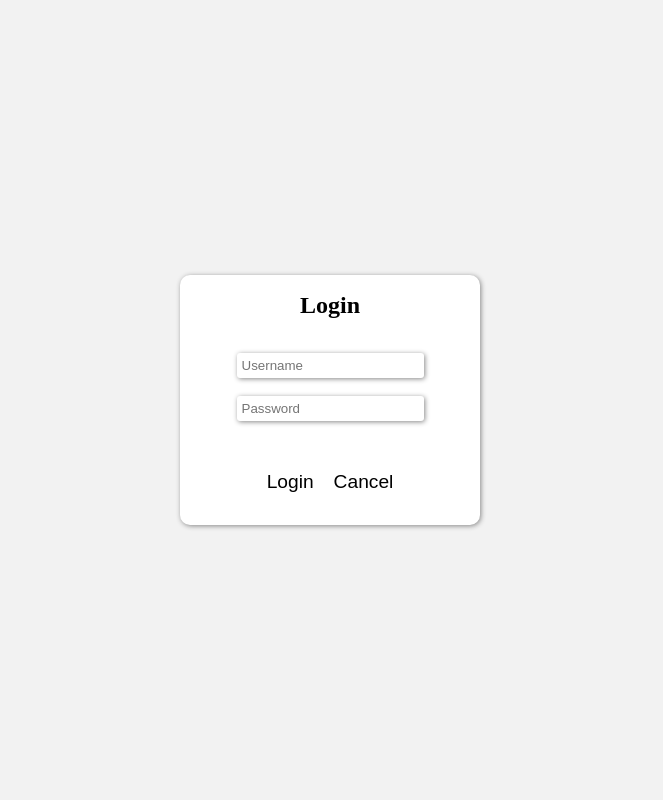
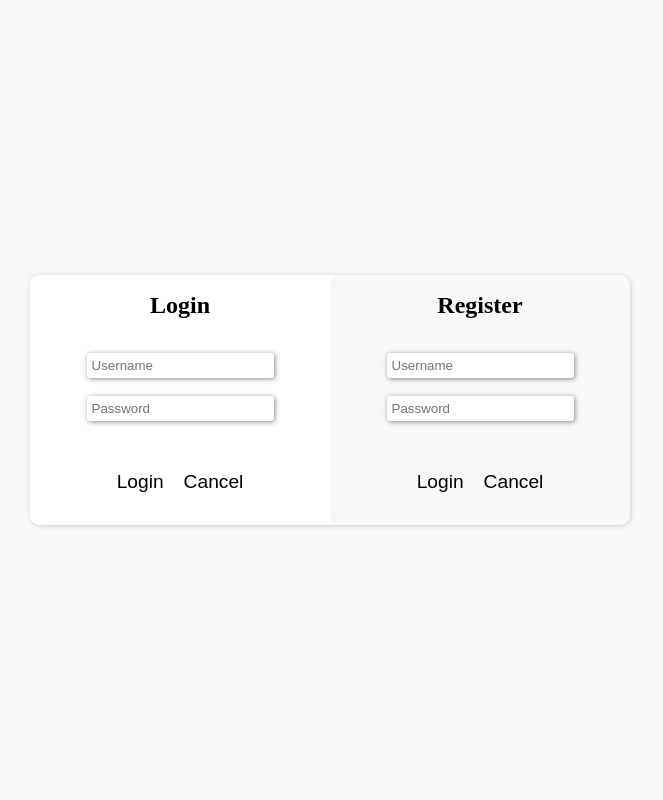
Before and after one commit to haha-ha-cuo/XiliXili, a PHP site: page /login.html in a window 1280 px wide. Shown: the whole page, without its empty margins (310-973 px from the left). Run offline with PHP 8.4, Linux system fonts and the light colour scheme.

Commit message:
update login

```diff
--- a/css/login.css
+++ b/css/login.css
@@ -5,17 +5,25 @@
 }
 
 body {
-    background-color: #f2f2f2;
+    background-color: #f8f8f8;
     display: flex;
     justify-content: center;
     align-items: center;
 }
+.login-form{
+    border-radius: 10px;
+    background-color: #ffffff;
+    display:flex;
+    flex-direction: row;
+    justify-content: center;
+    align-items: center;
+    box-shadow: 1px 1px 5px #ccc;
+}
 
-.login-form {
+.login-form-in {
     background-color: #ffffff;
     width: 300px;
     height: 250px;
-    box-shadow: 1px 1px 5px #888888;
     display: flex;
     flex-direction: column;
     justify-content: space-around;
@@ -60,3 +68,31 @@ body {
     align-items: center;
     padding: 5px;
 }
+
+.login-form-up {
+    background-color: #f8f8f8;
+    width: 300px;
+    height: 250px;
+    display: flex;
+    flex-direction: column;
+    justify-content: space-around;
+    align-items: center;
+    border-radius: 10px;
+}
+
+.button-box-up {
+    margin: 5px;
+    font-size: larger;
+    border: none;
+    display: flex;
+    flex-direction: column;
+    padding: 5px;
+    border-radius: 5px;
+    align-items: center;
+    background-color: #f8f8f8;
+    padding: 5px;
+}
+
+.button-box-up:hover {
+    background-color: #ccc;
+}
--- a/login.html
+++ b/login.html
@@ -4,6 +4,7 @@
 
 <body>
     <div class="login-form">
+        <div class="login-form-in">
             <h2>Login</h2>
             <form class="main-form" action="login.php" method="post">
                 <input class="input-box" type="text" name="username" placeholder="Username" required><br>
@@ -15,5 +16,18 @@
                     onclick="window.location.href='home.html'">Cancel</button>
             </div>
         </div>
+        <div class="login-form-up">
+            <h2>Register</h2>
+            <form class="main-form" action="login.php" method="post">
+                <input class="input-box" type="text" name="username" placeholder="Username" required><br>
+                <input class="input-box" type="password" name="password" placeholder="Password" required>
+            </form>
+            <div class="button-box1">
+                <button class="button-box-up" type="submit" class="login-btn">Login</button>
+                <button class="button-box-up" type="reset" class="cancel-btn"
+                    onclick="window.location.href='home.html'">Cancel</button>
+            </div>
+        </div>
+    </div>
 
     <body>
```
Lines whose indentation alone changed are shown as unchanged.
